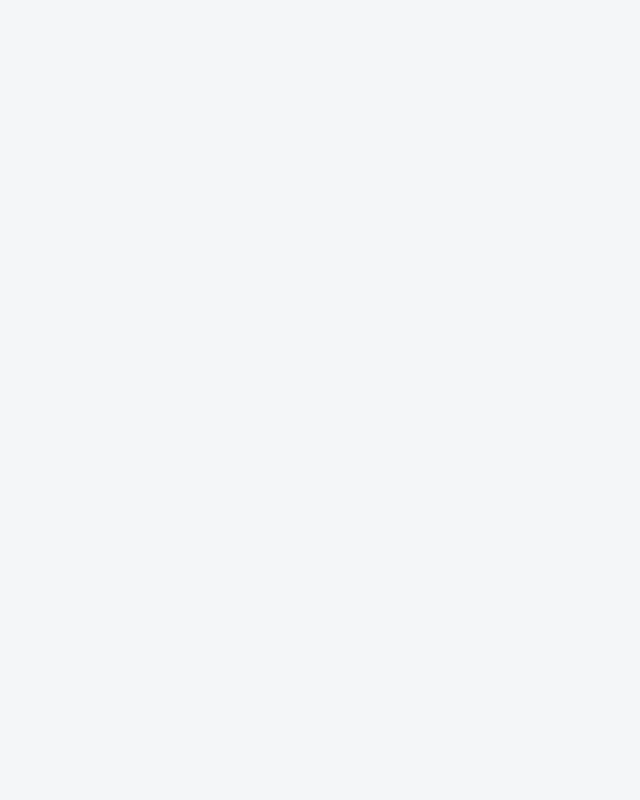
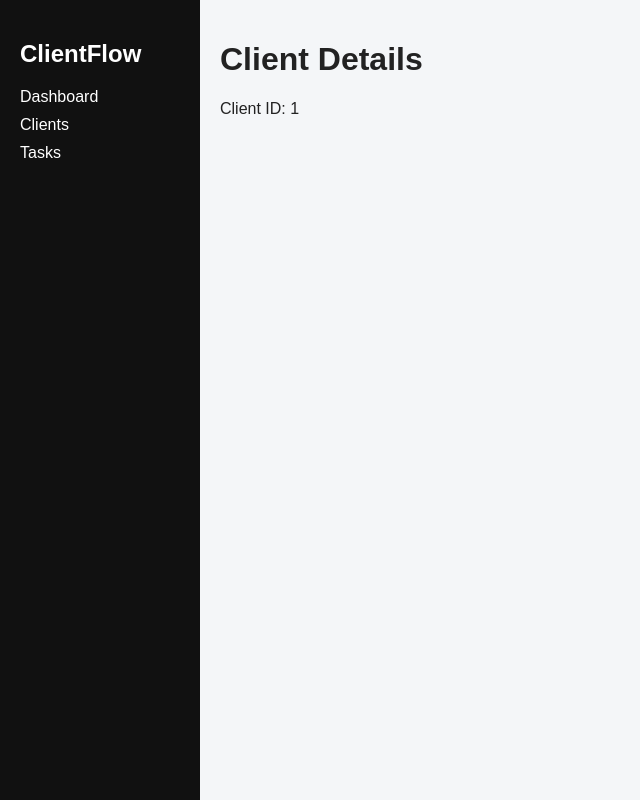
Before and after one commit to CharlesNeres/clientflow-dashboard, a React (Vite) app: page /clients/1 in a window 1280 px wide. Before the commit this address had no page. Shown: the whole page, without its empty margins (0-640 px from the left). Built offline with nearby package versions, Linux system fonts and the light colour scheme.

Commit message:
feat: add client details page with dynamic route

```diff
--- a/src/App.tsx
+++ b/src/App.tsx
@@ -3,6 +3,7 @@ import MainLayout from "./pages/MainLayout";
 import Dashboard from "./pages/Dashboard";
 import Clients from "./pages/Clients";
 import Tasks from "./pages/Tasks";
+import ClientDetails from "./pages/ClientDetails";
 
 function App() {
   return (
@@ -12,6 +13,7 @@ function App() {
           <Route index element={<Dashboard />} />
           <Route path="clients" element={<Clients />} />
           <Route path="tasks" element={<Tasks />} />
+          <Route path="clients/:id" element={<ClientDetails />} />
         </Route>
       </Routes>
     </BrowserRouter>
--- /dev/null
+++ b/src/pages/ClientDetails.tsx
@@ -0,0 +1,14 @@
+import { useParams } from "react-router-dom";
+
+function ClientDetails() {
+  const { id } = useParams();
+
+  return (
+    <div>
+      <h1>Client Details</h1>
+      <p>Client ID: {id}</p>
+    </div>
+  );
+}
+
+export default ClientDetails;
--- a/src/pages/Clients.tsx
+++ b/src/pages/Clients.tsx
@@ -1,6 +1,7 @@
 import { useEffect, useState } from "react";
 import { getClients } from "../services/clientService";
 import type { Client } from "../types/client";
+import { Link } from "react-router-dom";
 
 function Clients() {
   const [clients, setClients] = useState<Client[]>([]);
@@ -75,7 +76,9 @@ function Clients() {
         <tbody>
           {filteredClients.map((client) => (
             <tr key={client.id}>
-              <td>{client.name}</td>
+              <td>
+                <Link to={`/clients/${client.id}`}>{client.name}</Link>
+              </td>
               <td>{client.email}</td>
               <td>{client.company}</td>
               <td>{client.status}</td>
```
